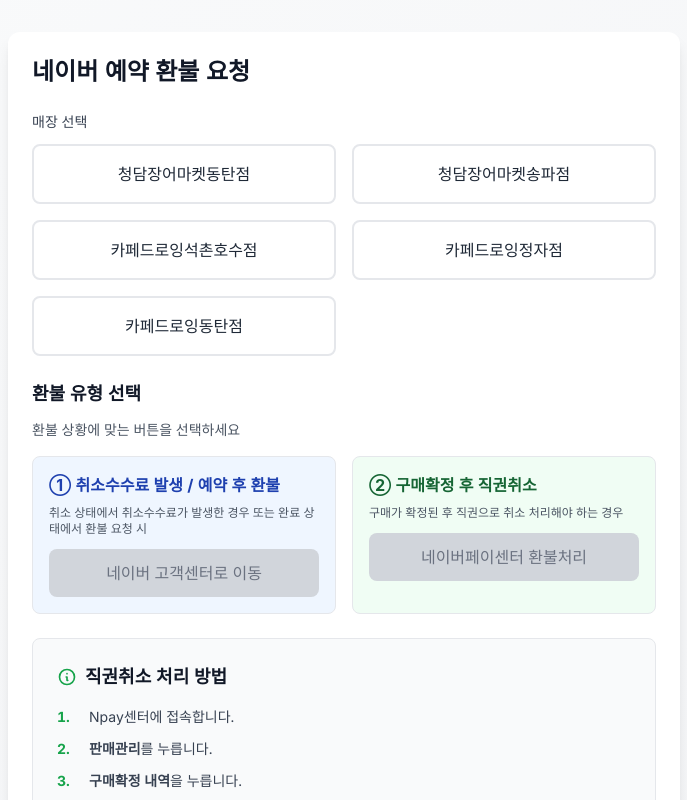
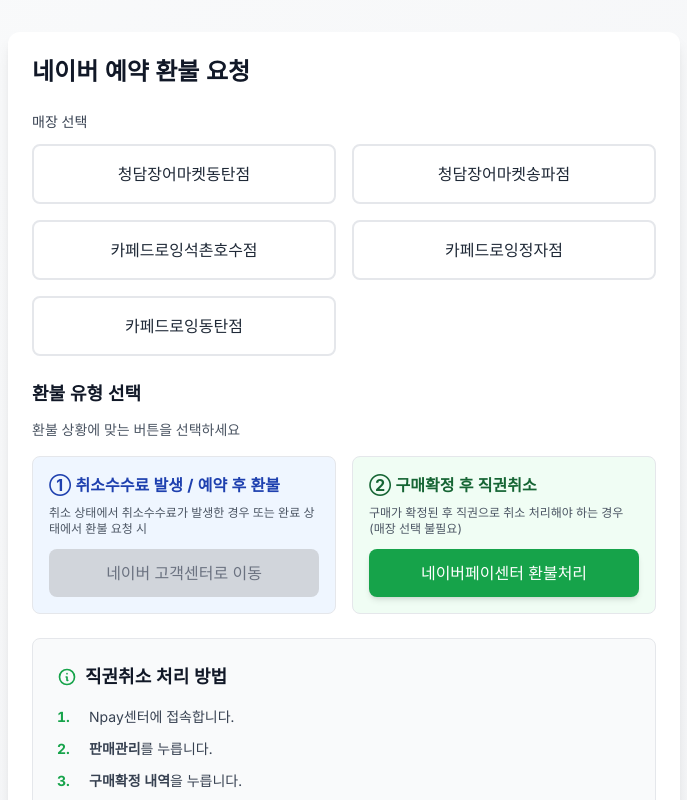
Before and after one commit to senti270/portal, a Next.js app: page /naver-refund in a window 1280 px wide. Shown: the top 800 px of the page, without its empty margins (296-983 px from the left). Built offline with nearby package versions, Linux system fonts and the light colour scheme.

Commit message:
fix: remove store selection requirement for Naver Pay Center button

```diff
--- a/components/NaverRefundRequest.tsx
+++ b/components/NaverRefundRequest.tsx
@@ -171,16 +171,11 @@
               ② 구매확정 후 직권취소
             </h4>
             <p className="text-xs text-gray-600 dark:text-gray-400 mb-3">
-              구매가 확정된 후 직권으로 취소 처리해야 하는 경우
+              구매가 확정된 후 직권으로 취소 처리해야 하는 경우 (매장 선택 불필요)
             </p>
             <button
               onClick={() => window.open('https://admin.pay.naver.com/o/v3/sale/purchaseDecision', '_blank')}
-              disabled={!selectedStore}
-              className={`w-full px-4 py-3 rounded-lg font-medium transition-all duration-200 ${
-                selectedStore
-                  ? 'bg-green-600 hover:bg-green-700 text-white shadow-md'
-                  : 'bg-gray-300 dark:bg-gray-600 text-gray-500 dark:text-gray-400 cursor-not-allowed'
-              }`}
+              className="w-full px-4 py-3 rounded-lg font-medium transition-all duration-200 bg-green-600 hover:bg-green-700 text-white shadow-md"
             >
               네이버페이센터 환불처리
             </button>
```
